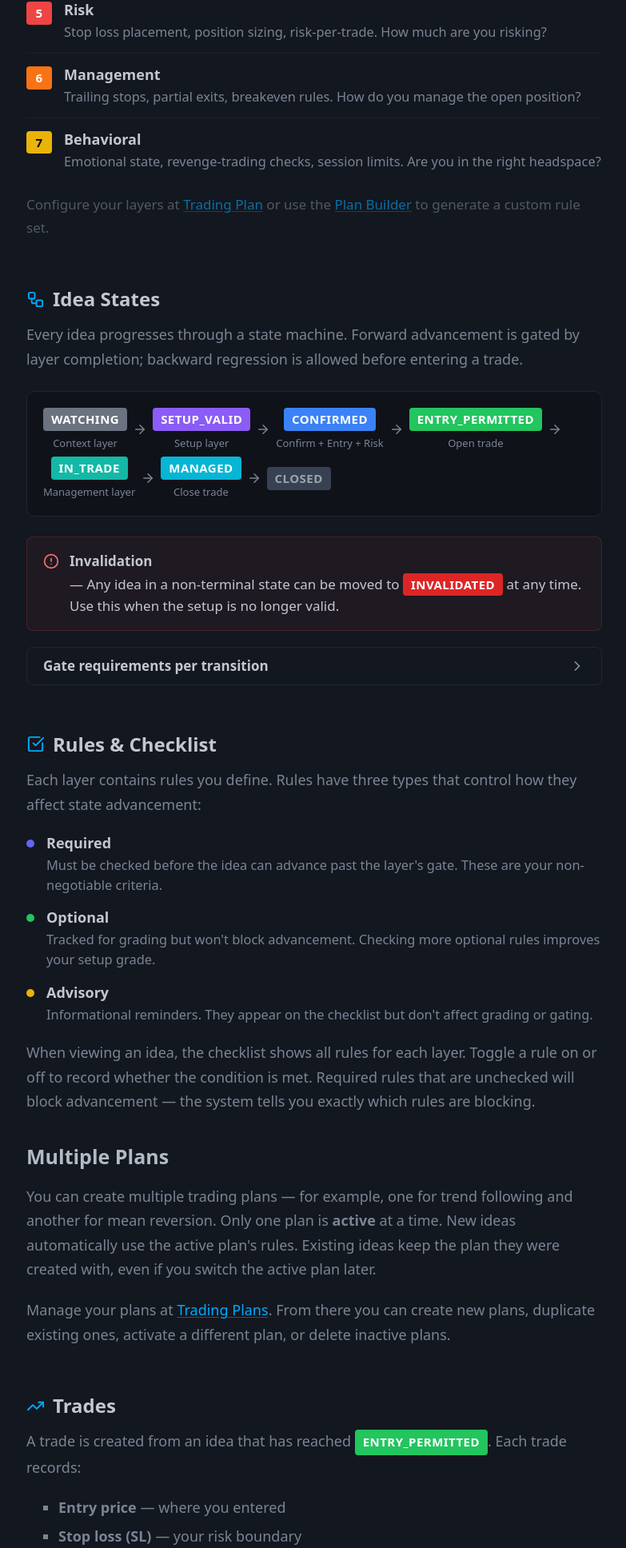
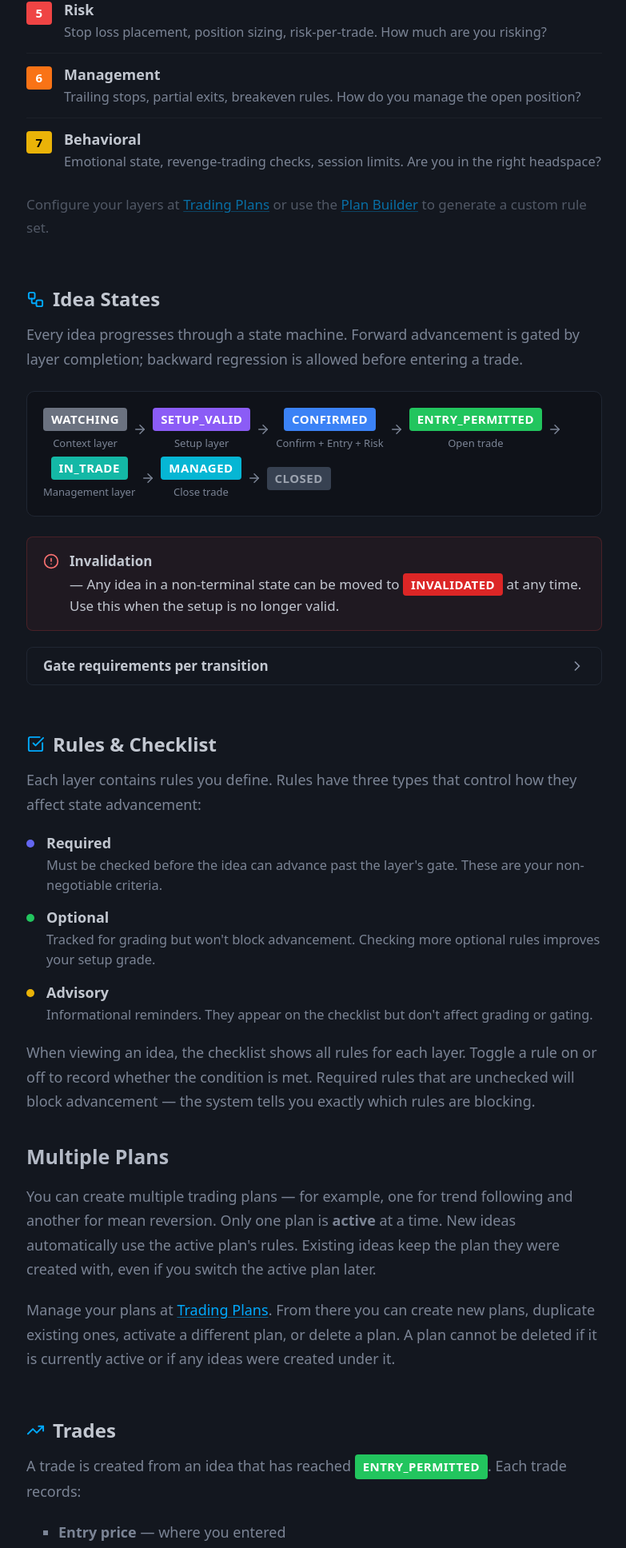
Before and after one commit to iwegbue/gatekeeper, a Python web app: template app/templates/help/index.html in a window 1280 px wide. Shown: the part 2085-4021 px from the top of the page at 80% size, without its empty margins (497-1280 px from the left). Run offline with Jinja, Linux system fonts and the light colour scheme; the template is opened without the code that fills it, so the values that code supplies are empty; some libraries are stand-ins or nearby versions.

Commit message:
docs: update help, CHANGELOG, VISION, README, CLAUDE for multi-plan changes
- help/index.html: fix 'Trading Plan' -> 'Trading Plans' label, add
  delete-plan constraint to Multiple Plans section, note Plan Builder
  redirect-to-plan-detail behaviour
- CHANGELOG: fix stale /plan/reset URL, add delete guard note, add
  Plan Builder redirect note, add rule URL scoping note, fix test count
- VISION.md: add multiple trading plans to v0.3.0 ship list
- README.md: update features list to reflect multi-plan support;
  update setup instructions ('Trading Plans', select-then-add-rules)
- CLAUDE.md: update test count to 303+

Made-with: Cursor

```diff
--- a/app/templates/help/index.html
+++ b/app/templates/help/index.html
@@ -163,7 +163,7 @@
                     </div>
                 </div>
             </div>
-            <p class="muted" style="margin-top:0.75rem;font-size:0.85rem;">Configure your layers at <a href="/plan">Trading Plan</a> or use the <a href="/plan/builder">Plan Builder</a> to generate a custom rule set.</p>
+            <p class="muted" style="margin-top:0.75rem;font-size:0.85rem;">Configure your layers at <a href="/plan">Trading Plans</a> or use the <a href="/plan/builder">Plan Builder</a> to generate a custom rule set.</p>
         </section>
 
         {# ── Idea States ──────────────────────────────────────────────────── #}
@@ -247,7 +247,7 @@
 
             <h4>Multiple Plans</h4>
             <p>You can create multiple trading plans — for example, one for trend following and another for mean reversion. Only one plan is <strong>active</strong> at a time. New ideas automatically use the active plan's rules. Existing ideas keep the plan they were created with, even if you switch the active plan later.</p>
-            <p>Manage your plans at <a href="/plan">Trading Plans</a>. From there you can create new plans, duplicate existing ones, activate a different plan, or delete inactive plans.</p>
+            <p>Manage your plans at <a href="/plan">Trading Plans</a>. From there you can create new plans, duplicate existing ones, activate a different plan, or delete a plan. A plan cannot be deleted if it is currently active or if any ideas were created under it.</p>
         </section>
 
         {# ── Trades ───────────────────────────────────────────────────────── #}
@@ -407,7 +407,7 @@
                     <div class="help-ai-feature-icon"><i data-lucide="wand-2"></i></div>
                     <div>
                         <strong>Plan Builder</strong>
-                        <p>Use the <a href="/plan/builder">Plan Builder</a> to generate a complete trading plan through a guided conversation. Pick a strategy archetype (breakouts, pullbacks, mean reversion, etc.), timeframe, and market — or skip straight to a free-form chat. We'll create rules across all 7 layers based on your trading style.</p>
+                        <p>Use the <a href="/plan/builder">Plan Builder</a> to generate a complete trading plan through a guided conversation. Pick a strategy archetype (breakouts, pullbacks, mean reversion, etc.), timeframe, and market — or skip straight to a free-form chat. We'll create rules across all 7 layers based on your trading style. When you're done, you'll be taken directly to the active plan's detail page.</p>
                     </div>
                 </div>
             </div>
```
Also changed, not shown: CLAUDE.md (+1 -1 lines), VISION.md (+1 -0 lines), CHANGELOG.md, README.md.
